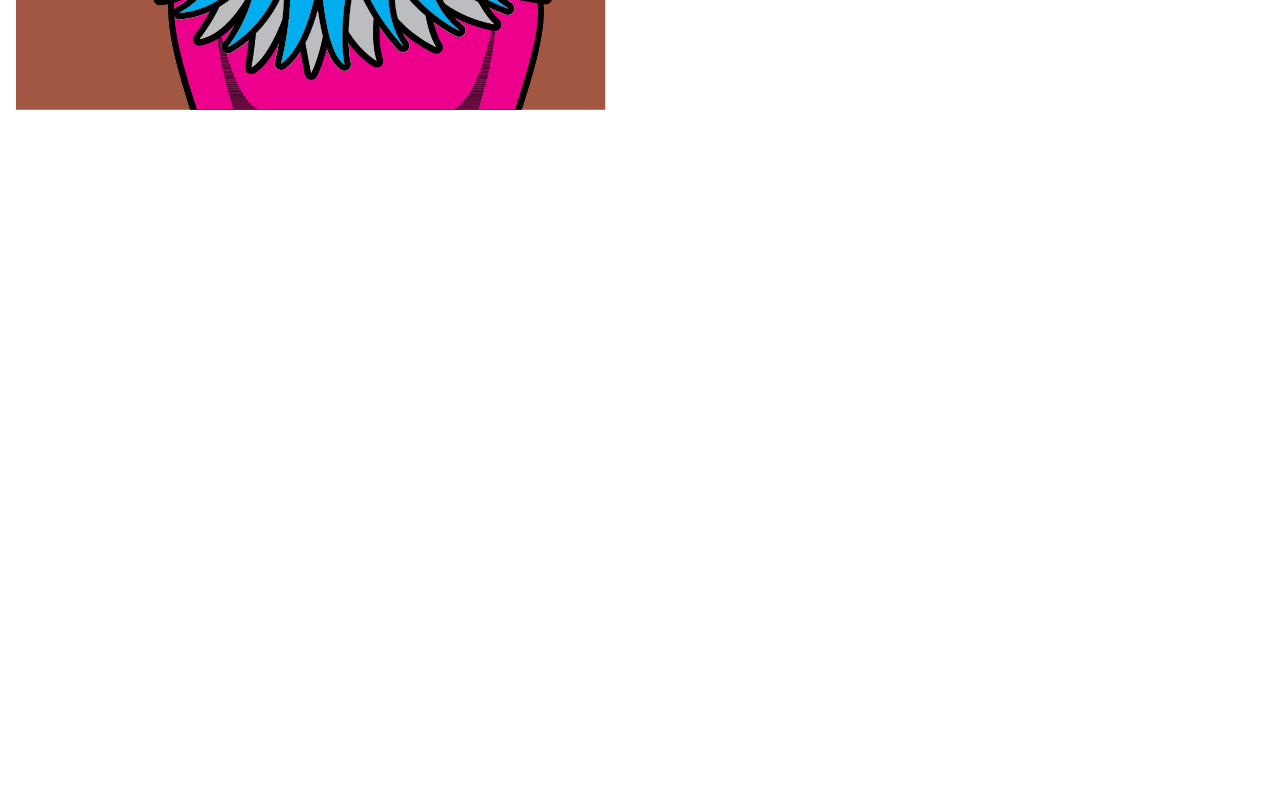
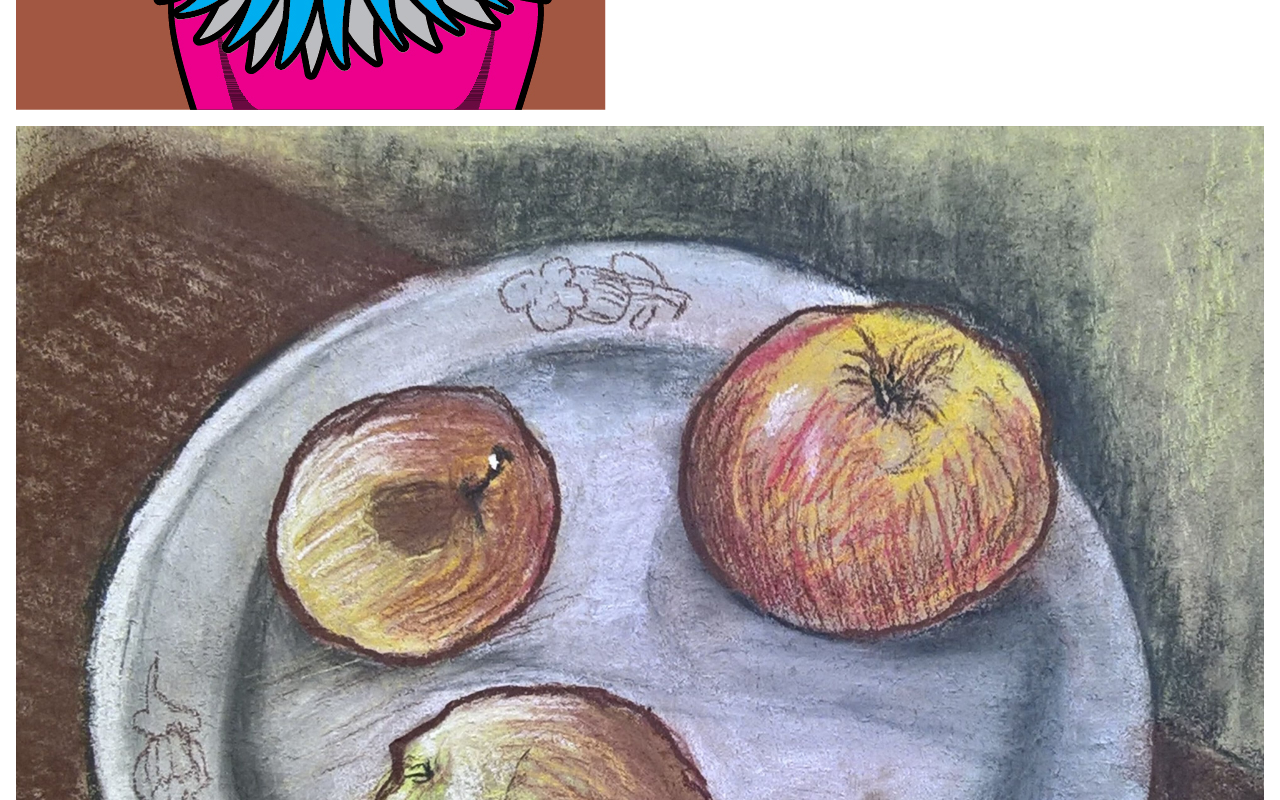
Before and after one commit to Iiigorriii/reactnettisivut, a Next.js app: page /nft in a window 1280 px wide. Shown: the part 1200-2000 px from the top of the page. Before the commit the page ends 1326 px from the top, so only its background shows below. Built offline with nearby package versions, Linux system fonts and the light colour scheme.

Commit message:
New nft image

```diff
--- a/pages/nft/index.js
+++ b/pages/nft/index.js
@@ -19,6 +19,7 @@ const NftPage = () => {
       <div className={styles.gallery}>
         <Nft src="/nftimages/abstract.jpg" alt="Abstract" />
         <Nft src="/nftimages/cryptoEagle.jpg" alt="CryptoEagle168" />
+        <Nft src="/nftimages/treeApples.jpg" alt="Three apples. Edition 05" />
       </div>
     </Layout>
   );
```
Also changed, not shown: public/nftimages/treeApples.jpg (added).
